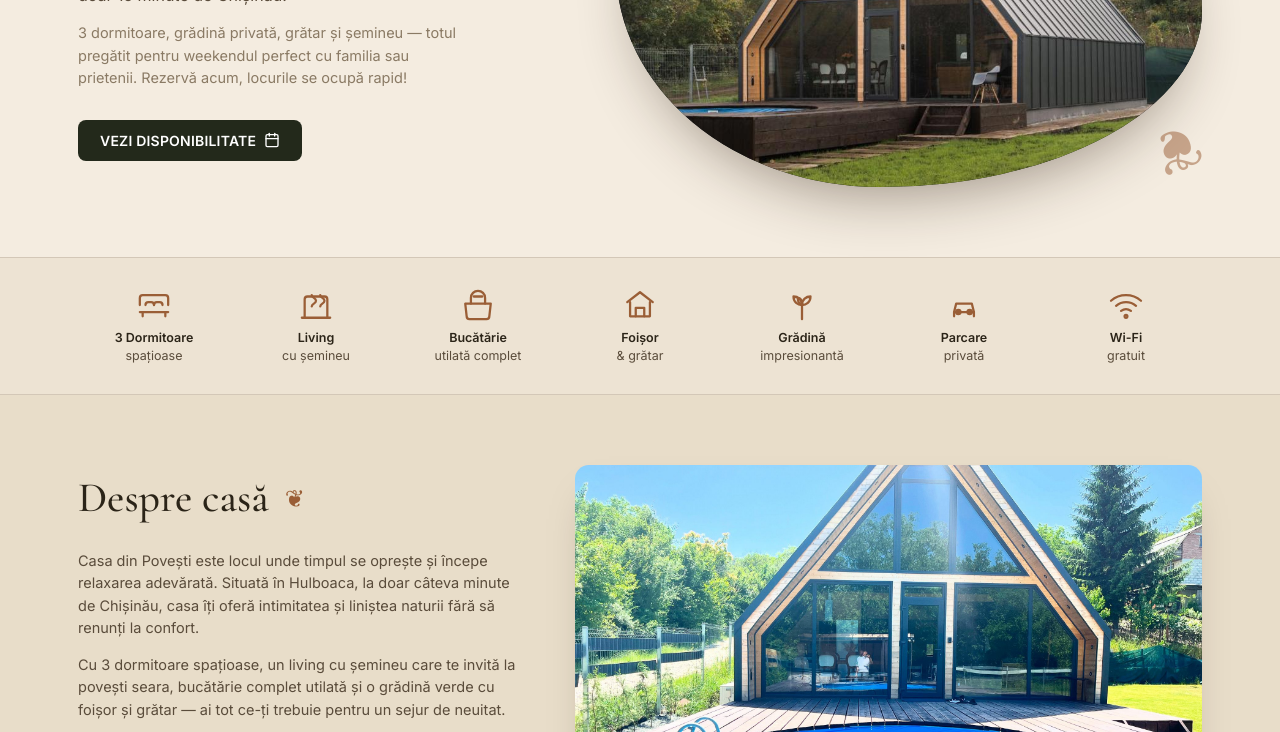
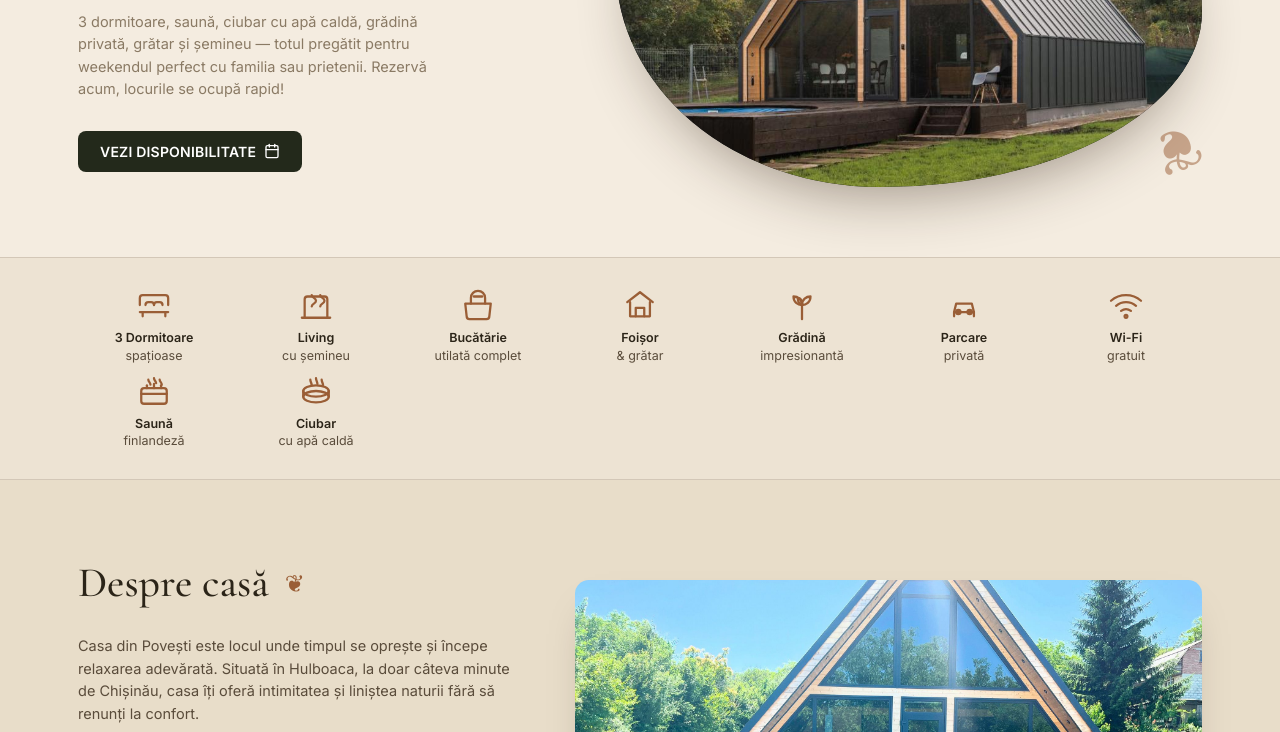
Before and after one commit to felluci51-cmyk/casa-din-povesti, a website: page public/index.html in a window 1280 px wide. Shown: the part 391-1123 px from the top of the page. Drawn offline with nearby package versions, Linux system fonts and the light colour scheme; no server answers.

Commit message:
sauna ciubar culori noi

```diff
--- a/public/index.html
+++ b/public/index.html
@@ -84,7 +84,7 @@
     --danger:#a8443a;
   }
   *{box-sizing:border-box}
-  html,body{margin:0;padding:0}
+  html,body{margin:0;padding:0;scroll-behavior: smooth;}
   body{font-family:'Inter',sans-serif;color:var(--ink);background:var(--cream);line-height:1.55;-webkit-font-smoothing:antialiased}
   .serif{font-family:'Cormorant Garamond',serif}
   .script{font-family:'Dancing Script',cursive;font-style:italic}
@@ -279,10 +279,10 @@
 <!-- HERO -->
 <section class="hero">
   <div class="container hero-grid">
-    <div class="hero-text">
+     <div class="hero-text">
       <h1>Casa din<span class="accent">Povești</span></h1>
       <p class="lead">Evadează din agitația orașului într-un colț de rai la doar 15 minute de Chișinău.</p>
-      <p class="sub">3 dormitoare, grădină privată, grătar și șemineu — totul pregătit pentru weekendul perfect cu familia sau prietenii. Rezervă acum, locurile se ocupă rapid!</p>
+      <p class="sub">3 dormitoare, saună, ciubar cu apă caldă, grădină privată, grătar și șemineu — totul pregătit pentru weekendul perfect cu familia sau prietenii. Rezervă acum, locurile se ocupă rapid!</p>
       <button class="btn btn-dark" data-scroll-to="#preturi">
         VEZI DISPONIBILITATE
         <svg width="16" height="16" viewBox="0 0 24 24" fill="none" stroke="currentColor" stroke-width="2" stroke-linecap="round" stroke-linejoin="round"><rect x="3" y="4" width="18" height="18" rx="2"/><line x1="16" y1="2" x2="16" y2="6"/><line x1="8" y1="2" x2="8" y2="6"/><line x1="3" y1="10" x2="21" y2="10"/></svg>
@@ -308,16 +308,19 @@
     <div class="feature"><svg width="34" height="34" viewBox="0 0 24 24" fill="none" stroke="currentColor" stroke-width="1.6" stroke-linecap="round" stroke-linejoin="round"><path d="M12 22V12"/><path d="M12 12c-3 0-6-2-6-6 3 0 6 2 6 6z"/><path d="M12 12c3 0 6-2 6-6-3 0-6 2-6 6z"/><path d="M12 12c-2-1-3-3-3-5 2 0 3 2 3 5z"/></svg><span><strong>Grădină</strong>impresionantă</span></div>
     <div class="feature"><svg width="34" height="34" viewBox="0 0 24 24" fill="none" stroke="currentColor" stroke-width="1.6" stroke-linecap="round" stroke-linejoin="round"><path d="M5 17h14l-1.5-6h-11z"/><path d="M5 17v3"/><path d="M19 17v3"/><circle cx="8" cy="17" r="1.5"/><circle cx="16" cy="17" r="1.5"/></svg><span><strong>Parcare</strong>privată</span></div>
     <div class="feature"><svg width="34" height="34" viewBox="0 0 24 24" fill="none" stroke="currentColor" stroke-width="1.6" stroke-linecap="round" stroke-linejoin="round"><path d="M5 12.55a11 11 0 0 1 14.08 0"/><path d="M1.42 9a16 16 0 0 1 21.16 0"/><path d="M8.53 16.11a6 6 0 0 1 6.95 0"/><circle cx="12" cy="20" r="1"/></svg><span><strong>Wi-Fi</strong>gratuit</span></div>
+    <div class="feature"><svg width="34" height="34" viewBox="0 0 24 24" fill="none" stroke="currentColor" stroke-width="1.6" stroke-linecap="round" stroke-linejoin="round"><rect x="3" y="10" width="18" height="11" rx="2"/><path d="M3 14h18"/><path d="M7 10V8"/><path d="M12 10V7"/><path d="M17 10V8"/><path d="M8 4c0 1.5 1.5 2 1.5 3.5"/><path d="M12 3c0 1.5 1.5 2 1.5 3.5"/><path d="M16 4c0 1.5 1.5 2 1.5 3.5"/></svg><span><strong>Saună</strong>finlandeză</span></div>
+    <div class="feature"><svg width="34" height="34" viewBox="0 0 24 24" fill="none" stroke="currentColor" stroke-width="1.6" stroke-linecap="round" stroke-linejoin="round"><ellipse cx="12" cy="16" rx="9" ry="4"/><path d="M3 16V12c0-2.2 4-4 9-4s9 1.8 9 4v4"/><path d="M3 12c0 2.2 4 4 9 4s9-1.8 9-4"/><path d="M8 4c0 1.5 1 2.5 1 4"/><path d="M12 3c0 1.5 1 2.5 1 4"/><path d="M16 4c0 1.5 1 2.5 1 4"/></svg><span><strong>Ciubar</strong>cu apă caldă</span></div>
   </div>
 </section>
 
 <!-- ABOUT -->
 <section class="about" id="despre">
   <div class="container about-grid">
-    <div>
+       <div>
       <h2 class="serif">Despre casă <span class="leaf">❦</span></h2>
       <p>Casa din Povești este locul unde timpul se oprește și începe relaxarea adevărată. Situată în Hulboaca, la doar câteva minute de Chișinău, casa îți oferă intimitatea și liniștea naturii fără să renunți la confort.</p>
       <p>Cu 3 dormitoare spațioase, un living cu șemineu care te invită la povești seara, bucătărie complet utilată și o grădină verde cu foișor și grătar — ai tot ce-ți trebuie pentru un sejur de neuitat.</p>
+      <p>După o zi de relaxare, te așteaptă sauna finlandeză și ciubarul cu apă caldă sub cerul liber — experiența perfectă în orice anotimp.</p>
       <p>Fie că plănuiești o escapadă romantică în doi, o reuniune cu prietenii sau un weekend în familie cu copiii, fiecare colț al casei e gândit să te facă să te simți ca acasă — doar mai bine.</p>
       <button class="btn btn-primary" data-scroll-to="#galerie">AFLĂ MAI MULTE</button>
     </div>
@@ -452,7 +455,7 @@
     </div>
     <div class="foot-col">
       <div class="item"><svg width="16" height="16" viewBox="0 0 24 24" fill="none" stroke="currentColor" stroke-width="1.8" stroke-linecap="round" stroke-linejoin="round"><path d="M21 10c0 7-9 13-9 13s-9-6-9-13a9 9 0 0 1 18 0z"/><circle cx="12" cy="10" r="3"/></svg>Hulboaca, Moldova</div>
-      <div class="item"><svg width="16" height="16" viewBox="0 0 24 24" fill="none" stroke="currentColor" stroke-width="1.8" stroke-linecap="round" stroke-linejoin="round"><path d="M22 16.92v3a2 2 0 0 1-2.18 2 19.79 19.79 0 0 1-8.63-3.07 19.5 19.5 0 0 1-6-6 19.79 19.79 0 0 1-3.07-8.67A2 2 0 0 1 4.11 2h3a2 2 0 0 1 2 1.72c.13.96.36 1.9.7 2.81a2 2 0 0 1-.45 2.11L8.09 9.91a16 16 0 0 0 6 6l1.27-1.27a2 2 0 0 1 2.11-.45c.91.34 1.85.57 2.81.7A2 2 0 0 1 22 16.92z"/></svg>+373 078 240 503</div>
+      <div class="item"><svg width="16" height="16" viewBox="0 0 24 24" fill="none" stroke="currentColor" stroke-width="1.8" stroke-linecap="round" stroke-linejoin="round"><path d="M22 16.92v3a2 2 0 0 1-2.18 2 19.79 19.79 0 0 1-8.63-3.07 19.5 19.5 0 0 1-6-6 19.79 19.79 0 0 1-3.07-8.67A2 2 0 0 1 4.11 2h3a2 2 0 0 1 2 1.72c.13.96.36 1.9.7 2.81a2 2 0 0 1-.45 2.11L8.09 9.91a16 16 0 0 0 6 6l1.27-1.27a2 2 0 0 1 2.11-.45c.91.34 1.85.57 2.81.7A2 2 0 0 1 22 16.92z"/></svg>+373 78 240 503</div>
     </div>
     <div class="foot-col">
       <div class="item"><svg width="16" height="16" viewBox="0 0 24 24" fill="none" stroke="currentColor" stroke-width="1.8" stroke-linecap="round" stroke-linejoin="round"><path d="M4 4h16c1.1 0 2 .9 2 2v12c0 1.1-.9 2-2 2H4c-1.1 0-2-.9-2-2V6c0-1.1.9-2 2-2z"/><polyline points="22,6 12,13 2,6"/></svg>contact@casadinpovesti.md</div>
```
